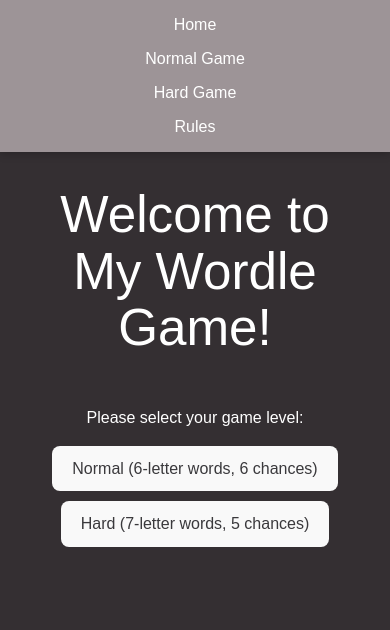
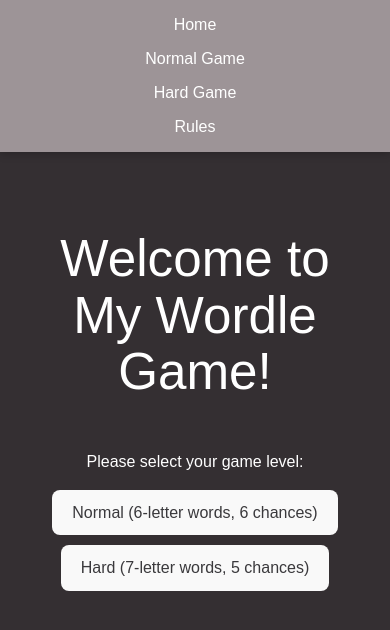
Before and after one commit to kaylals/CS5610, a React (Vite) app in the folder ShuoLiu-YicenLiu-project2/: page / in a window 390 px wide. Shown: the top 630 px of the page. Built offline with nearby package versions, Linux system fonts and the light colour scheme.

Commit message:
addressed navbar issue

```diff
--- a/ShuoLiu-YicenLiu-project2/src/App.css
+++ b/ShuoLiu-YicenLiu-project2/src/App.css
@@ -3,6 +3,7 @@
   padding: 2rem;
   text-align: center;
   margin-bottom: 100px;
+  padding-top: 80px;
 }
 
 
@@ -15,7 +16,7 @@
   height: 100vh;
   margin: 0;
   color: white;
-  padding-top: 60px;
+  padding-top: 80px;
 }
 
 .game-container {
@@ -141,7 +142,8 @@
 @media (max-width: 768px) {
   /* Adjust the padding and font sizes for smaller screens */
   body, #root {
-    padding: 1rem; /* Smaller padding on mobile */
+    padding: 1rem;
+    padding-top: 60px;
   }
 
   .game-container {
```
